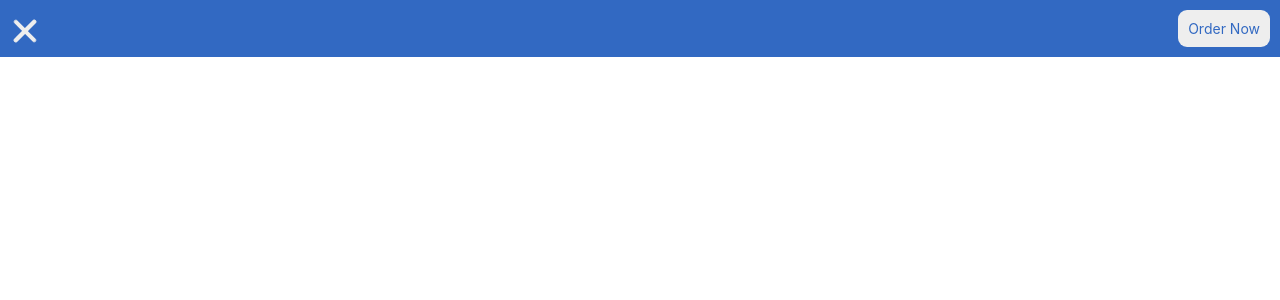
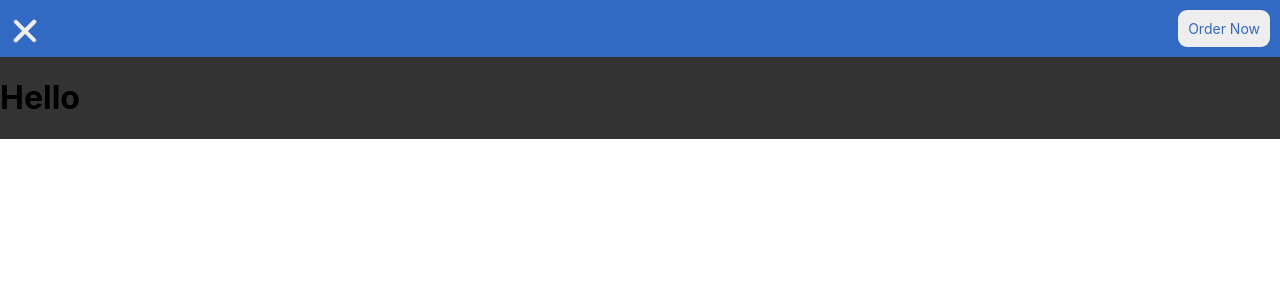
Before and after one commit to tastaub/strickland-propane, a Next.js app in the folder bring-it-home-propane/: page / in a window 1280 px wide. Both pictures are taken after a click on the element 25 px from the left and 32 px from the top of the page. Shown: the top 300 px of the page. Built offline with nearby package versions, Linux system fonts and the light colour scheme.

Commit message:
[Thomas][simple accordion menu]

```diff
--- a/bring-it-home-propane/components/hamburger.js
+++ b/bring-it-home-propane/components/hamburger.js
@@ -115,6 +115,7 @@ export default function Hamburger() {
   function animateMenu(event) {
     event.preventDefault();
     event.currentTarget.classList.toggle("active");
+    document.querySelector("#accordion").classList.toggle("active");
   }
 
   return (
--- a/bring-it-home-propane/components/navbar.js
+++ b/bring-it-home-propane/components/navbar.js
@@ -27,13 +27,30 @@ const NavbarItem = styled.div`
   }
 `;
 
+const MenuAccordion = styled.div`
+  background: #333;
+  height: 0;
+  display: none;
+
+  &.active {
+    transition: all 2s ease-in;
+    display: flex;
+    height: auto;
+  }
+`;
+
 export default function Navbar() {
   return (
+    <div>
       <NavbarWrapper>
         <NavbarItem>
           <Hamburger />
         </NavbarItem>
         <NavbarItem button="true">Order Now</NavbarItem>
       </NavbarWrapper>
+      <MenuAccordion id="accordion">
+        <h1>Hello</h1>
+      </MenuAccordion>
+    </div>
   );
 }
```
Lines whose indentation alone changed are shown as unchanged.
